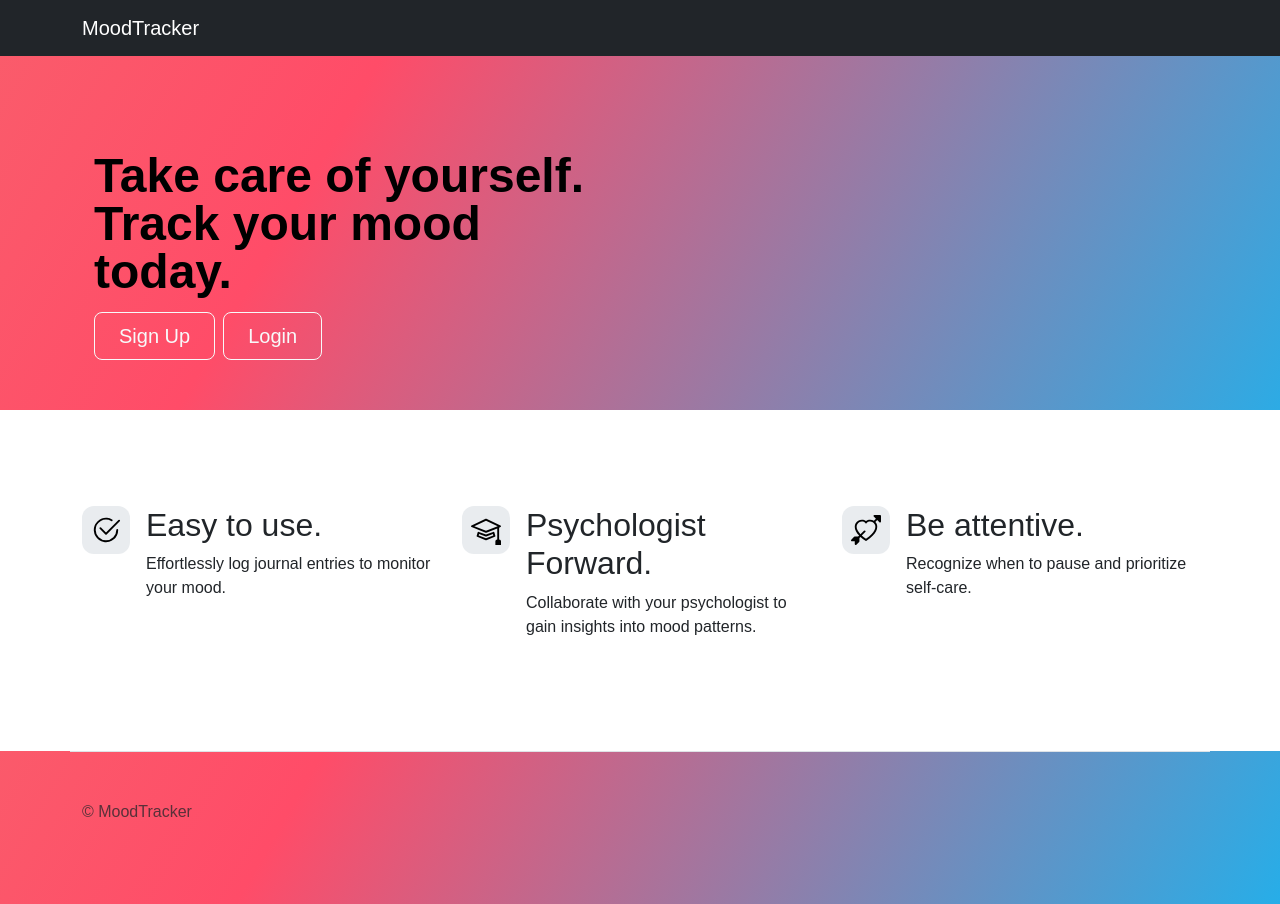
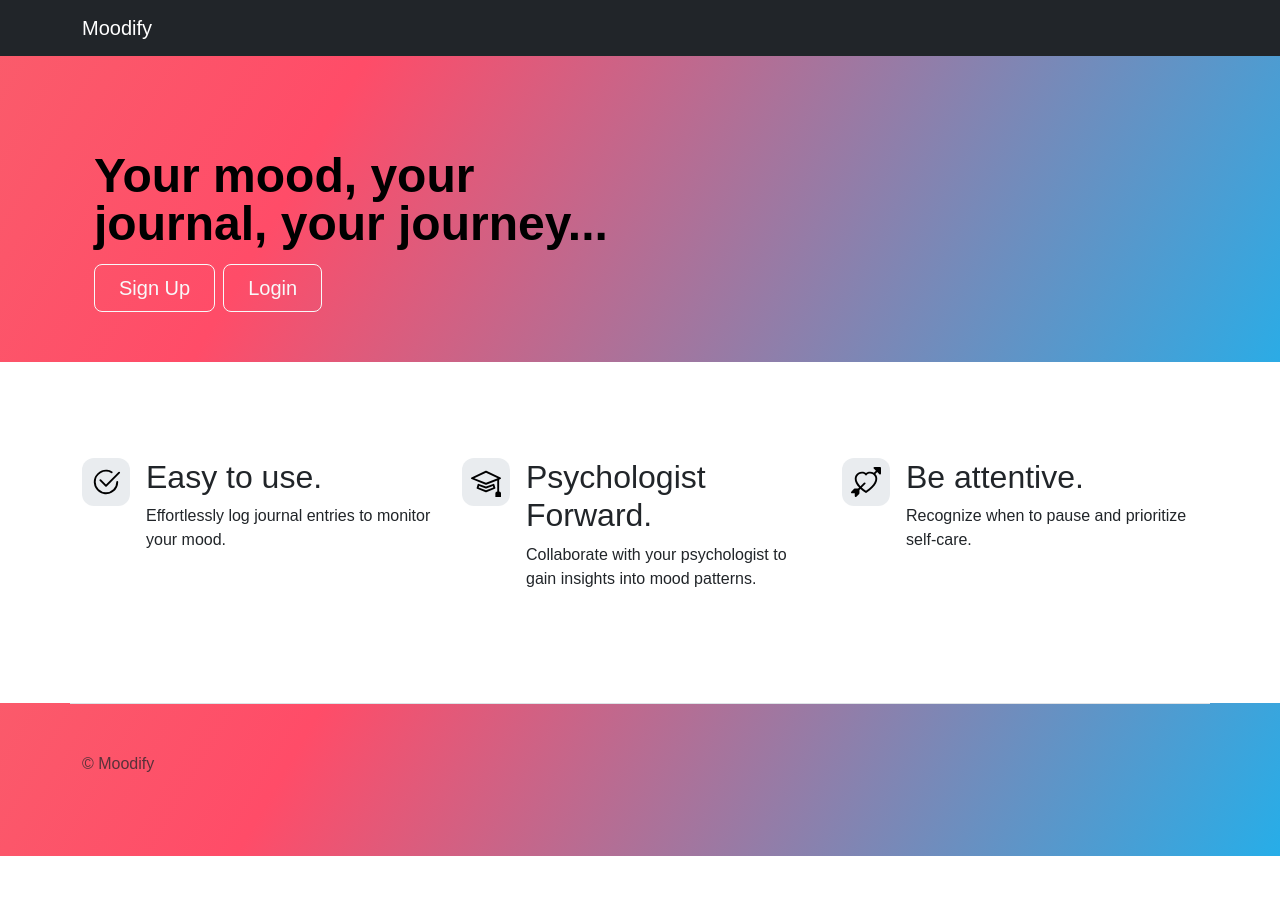
Before and after one commit to Oldhoon/nwhacks, a website: page public/home.html in a window 1280 px wide. After the commit the page ends 856 px from the top, so only its background shows below. Drawn offline with nearby package versions, Linux system fonts and the light colour scheme.

Commit message:
changed name

```diff
--- a/public/home.html
+++ b/public/home.html
@@ -4,7 +4,7 @@
 <head>
   <meta charset="UTF-8">
   <meta name="viewport" content="width=device-width, initial-scale=1.0">
-  <title>MoodTracker</title>
+  <title>Moodify</title>
   <link href="https://cdn.jsdelivr.net/npm/bootstrap@5.3.0-alpha3/dist/css/bootstrap.min.css" rel="stylesheet"
     integrity="sha384-KK94CHFLLe+nY2dmCWGMq91rCGa5gtU4mk92HdvYe+M/SXH301p5ILy+dN9+nJOZ" crossorigin="anonymous">
   <link rel="stylesheet" href="home.css">
@@ -14,7 +14,7 @@
 <!-- Navigation Bar -->
 <nav class="navbar navbar-expand-lg navbar-dark bg-dark">
     <div class="container">
-        <a class="navbar-brand" href="home.html">MoodTracker</a>
+        <a class="navbar-brand" href="home.html">Moodify</a>
         <button class="navbar-toggler" type="button" data-bs-toggle="collapse" data-bs-target="#navbarNav"
             aria-controls="navbarNav" aria-expanded="false" aria-label="Toggle navigation">
             <span class="navbar-toggler-icon"></span>
@@ -32,7 +32,7 @@
             <!-- loading="lazy"> -->
         </div>
         <div class="col-lg-6">
-          <h1 class="display-5 fw-bold text-body-emphasis lh-1 mb-3">Take care of yourself. Track your mood today.</h1>
+          <h1 class="display-5 fw-bold text-body-emphasis lh-1 mb-3">Your mood, your journal, your journey...</h1>
 
           <div class="d-grid gap-2 d-md-flex justify-content-md-start">
             <button type="button" class="btn btn-outline-light btn-lg px-4" onclick="window.location.href='signup2.html'"> Sign Up </button>
@@ -109,7 +109,7 @@
       <footer class="row row-cols-1 row-cols-sm-2 row-cols-md-5 py-5 mt-5 border-top">
         <div class="col mb-3">
 
-          <p class="text-body-secondary">© MoodTracker</p>
+          <p class="text-body-secondary">© Moodify</p>
         </div>
       </footer>
     </div>
```
